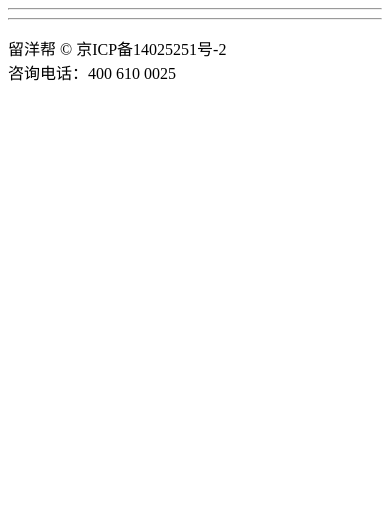
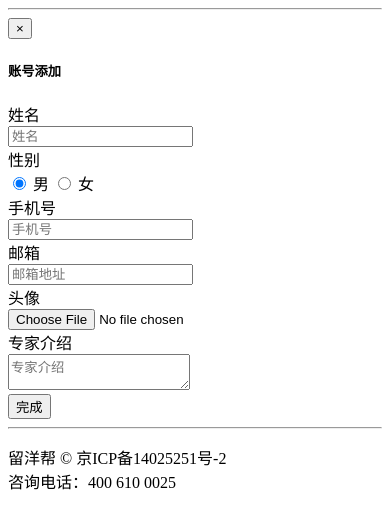
Before and after one commit to niuyafei/lyb_version_2.0, a Yii app: template backend/views/expert/index.php in a window 390 px wide; the page is wider, and only the part inside the window is pictured. Shown: the part 401-910 px from the top of that part. Before the commit the page ends 482 px from the top of that part, so only its background shows below. Run offline with PHP 8.4 and a stand-in for Yii, Linux system fonts and the light colour scheme; the template is opened without the code that fills it, so the values that code supplies are empty; form fields are guessed from the names that the template uses; some libraries are stand-ins or nearby versions.

Commit message:
no message

```diff
--- a/backend/controllers/ExpertController.php
+++ b/backend/controllers/ExpertController.php
@@ -2,6 +2,7 @@
 
 namespace backend\controllers;
 
+use PHPUnit\Framework\Exception;
 use Yii;
 use common\models\Expert;
 use yii\data\ActiveDataProvider;
@@ -46,10 +47,12 @@ class ExpertController extends BaseController
             'pageSize' => $this->pageSize,
         ]);
         $data = $query->offset($pages->offset)->limit($pages->limit)->all();
+        $model = new Expert();
 
         return $this->render('index', [
             'data' => $data,
             'pages' => $pages,
+            'model' => $model
         ]);
     }
 
@@ -84,6 +87,7 @@ class ExpertController extends BaseController
             $model->headimgurl = $path . $name;
 
             if(move_uploaded_file($_FILES['Expert']['tmp_name']['headimgurl'], dirname(__DIR__) . '/web' . $path . $name) && $model->save()){
+                Yii::$app->session->setFlash("success", "保存成功");
                 return $this->redirect(['index']);
 //                return $this->redirect(['view', 'id' => $model->expert_id]);
             }
--- a/backend/views/expert/create.php
+++ b/backend/views/expert/create.php
@@ -25,7 +25,7 @@ $this->params['breadcrumbs'][] = $this->title;
         ?>
         <div class="case-edit-cont">
             <div class="case-edit-cont">
-                <h4 class="text-center m-b-20">添加留洋专家</h4>
+                <h4 class="text-center m-b-20">添加账号</h4>
                 <div class="row case-edit-formwidth p-l-0 p-r-0 case-edit-licheng">
                     <p></p>
                     <div class="col-xs-9">
--- a/backend/views/expert/index.php
+++ b/backend/views/expert/index.php
@@ -8,11 +8,12 @@ use yii\grid\GridView;
 
 use yii\helpers\Url;
 use yii\widgets\LinkPager;
+use yii\widgets\ActiveForm;
 
 $this->title = '专家管理';
 ?>
 <div class="col-xs-10">
-    <h4 class="color-blue"><?= $this->title; ?> <small class="pull-right p-t-5 p-r-15"><a href="<?= Url::to(['expert/create']); ?>">+ 增加</a></small></h4>
+    <h4 class="color-blue"><?= $this->title; ?> <small class="pull-right p-t-5 p-r-15"><a href="#" data-toggle="modal" data-target="#tianjiazhuanjia">+ 增加</a></small></h4>
     <hr class="m-t-5" />
     <div class="p-20 p-t-0">
         <table class="table text-center admin-cont-table-col">
@@ -79,3 +80,74 @@ $this->title = '专家管理';
         </div>
     </div>
 <?php endforeach; ?>
+
+<!-- 新增 -->
+<div class="modal" tabindex="-1" role="dialog" id="tianjiazhuanjia">
+    <div class="modal-dialog modal-sm" role="document">
+        <div class="modal-content">
+            <div class="modal-header">
+                <button type="button" class="close" data-dismiss="modal" aria-label="Close"><span aria-hidden="true">&times;</span></button>
+                <h5 class="modal-title color-blue">账号添加</h5>
+            </div>
+            <div class="modal-body">
+                <!--                <form class="form-horizontal">-->
+                <?php $form = ActiveForm::begin([
+                    'options' => ['class' => 'form-horizontal'],
+                    "method" => "post",
+                    "action" => ['expert/create']
+                ]); ?>
+                <div class="form-group">
+                    <label for="name" class="col-xs-3 control-label color-8b">姓名</label>
+                    <div class="col-xs-9 p-l-5">
+                        <input type="text" class="form-control" name="Expert[username]" placeholder="姓名">
+                    </div>
+                </div>
+                <div class="form-group">
+                    <label for="xingbie" class="col-xs-3 control-label color-8b">性别</label>
+                    <div class="col-xs-9 p-l-5">
+                        <div class="radio radio-style">
+                            <label>
+                                <input type="radio" value="1" checked="checked" name="Expert[gender]"> 男
+                            </label>
+                            <label>
+                                <input type="radio" value="2" name="Expert[gender]"> 女
+                            </label>
+                        </div>
+                    </div>
+                </div>
+
+                <div class="form-group p-t-5">
+                    <label for="phone" class="col-xs-3 control-label color-8b">手机号</label>
+                    <div class="col-xs-9 p-l-5">
+                        <?= $form->field($model, "phone")->textInput(['class'=>'form-control','placeholder' => "手机号", 'style'=>["margin-left"=>"15px", "width"=>"203.5px"]])->label(false); ?>
+                    </div>
+                </div>
+                <div class="form-group">
+                    <label for="wechat" class="col-xs-3 control-label color-8b">邮箱</label>
+                    <div class="col-xs-9 p-l-5">
+                        <?= $form->field($model, "email")->textInput(['class'=>'form-control','placeholder' => '邮箱地址', 'style'=>["margin-left"=>"15px", "width"=>"203.5px"]])->label(false); ?>
+                    </div>
+                </div>
+
+                <div class="form-group">
+                    <label for="wechat" class="col-xs-3 control-label color-8b">头像</label>
+                    <div class="col-xs-9 p-l-5">
+                        <?= $form->field($model, "headimgurl")->fileInput(['class'=>'form-control', 'style'=>["margin-left"=>"15px", "width"=>"203.5px"]])->label(false); ?>
+                    </div>
+                </div>
+
+                <div class="form-group">
+                    <label for="wechat" class="col-xs-3 control-label color-8b">专家介绍</label>
+                    <div class="col-xs-9 p-l-5">
+                        <?= $form->field($model, "desc")->textarea(['class'=>'form-control','placeholder' => '专家介绍', 'style'=>["margin-left"=>"15px", "width"=>"203.5px"]])->label(false); ?>
+                    </div>
+                </div>
+                <!--                </form>-->
+            </div>
+            <div class="modal-footer">
+                <button type="button" class="btn btn-blue add">完成</button>
+            </div>
+            <?php ActiveForm::end(); ?>
+        </div>
+    </div>
+</div>
--- a/backend/views/plan/update.php
+++ b/backend/views/plan/update.php
@@ -306,8 +306,8 @@ $this->title = '留学规划';
                         <?php if($grade > $t) continue; ?>
                         <input type="hidden" name="timePlan[grade][]" value="<?= $t; ?>">
                         <div class="row case-edit-formwidth">
-                            <div class="col-xs-12">
-                                <div class="row">
+                            <div class="col-xs-12" style="margin-bottom: 10px;">
+                                <div class="row case-edit-formwidth">
                                     <div class="col-xs-3 text-right p-t-5 p-r-0">
                                         <b>时间：</b>
                                     </div>
```
